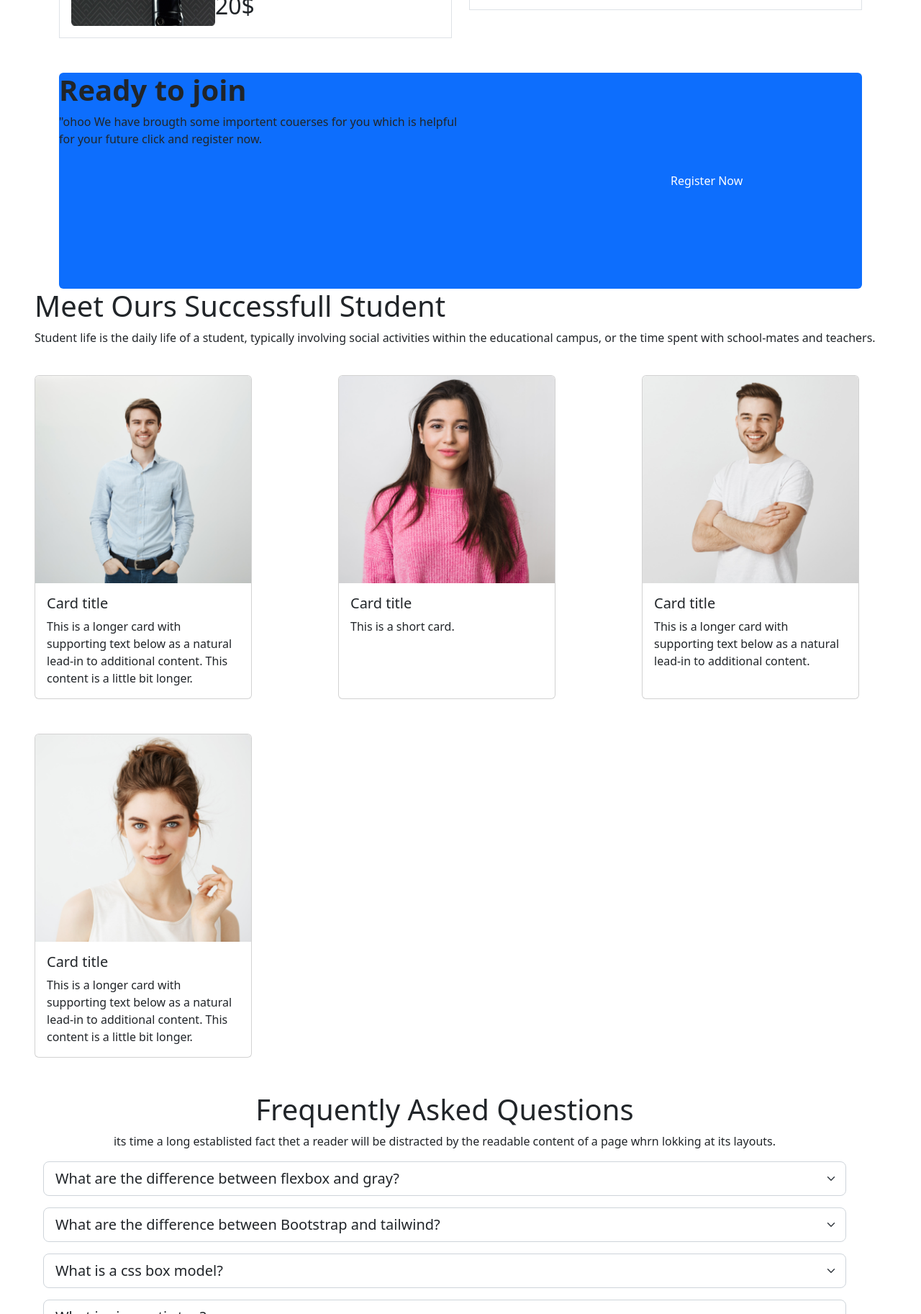
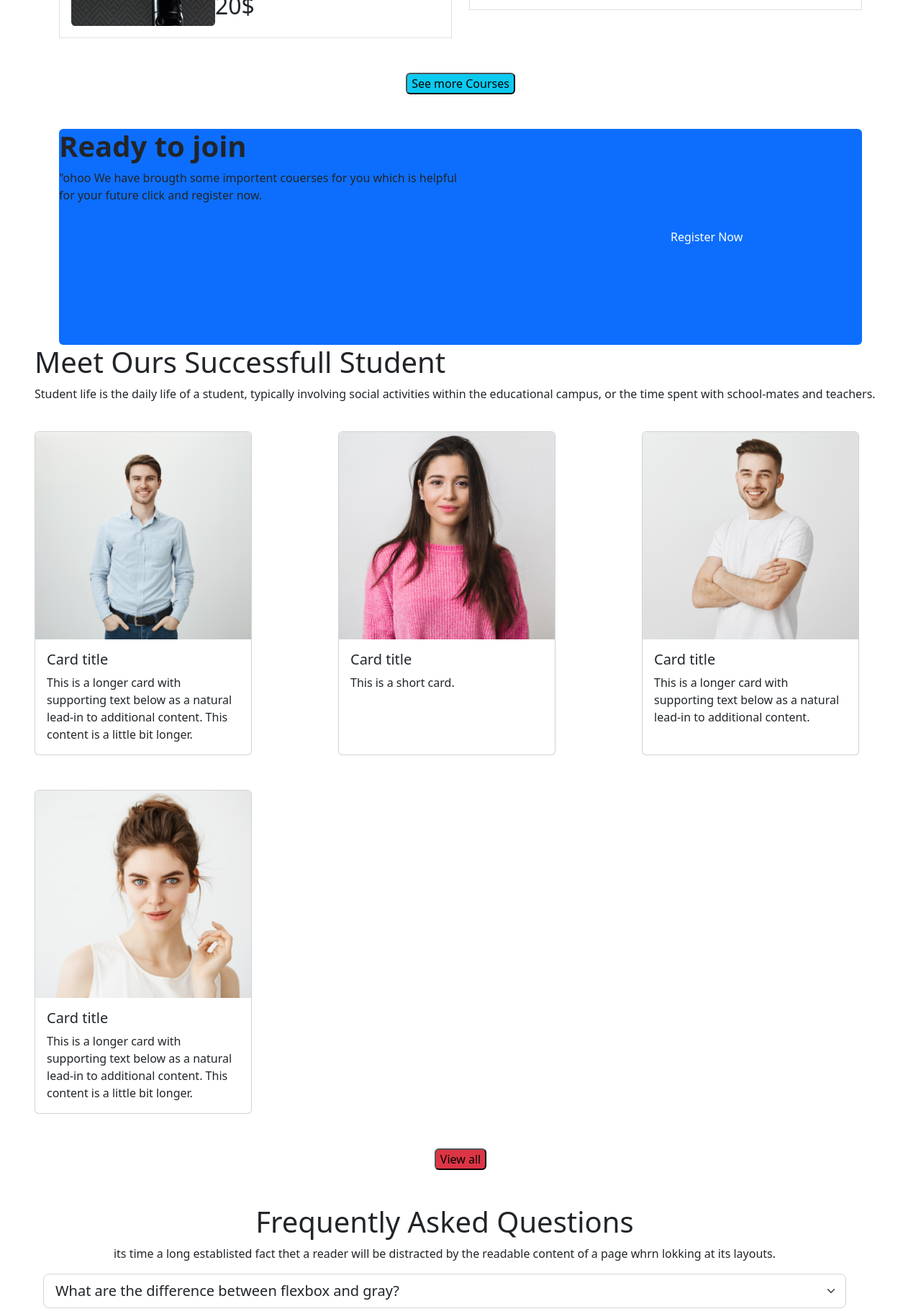
Before and after one commit to Farhanariyaan/Digital-Learning-Website, a plain HTML site: page index.html in a window 1280 px wide. Shown: the part 1837-3662 px from the top of the page at 72% size. Drawn offline with nearby package versions, Linux system fonts and the light colour scheme.

Commit message:
added button

```diff
--- a/index.html
+++ b/index.html
@@ -156,8 +156,10 @@
             </div>
           </div>
         </div>
-
       </div>
+    </div>
+    <div class="text-center mt-5">
+      <button class="btn1 rounded bg-info" type="button">See more Courses</button>
     </div>
   </section>
 
@@ -203,7 +205,7 @@
 
 
 
-  <!-----Cards------->
+  <!-----students------->
   </section>
   <div class="mt-6 mx-5">
     <h1> Meet Ours Successfull Student</h1>
@@ -250,6 +252,9 @@
         </div>
       </div>
     </div>
+  </div>
+  <div class="text-center mt-5">
+    <button class="btn1 rounded bg-danger" type="button">View all</button>
   </div>
   <section>
 
```
